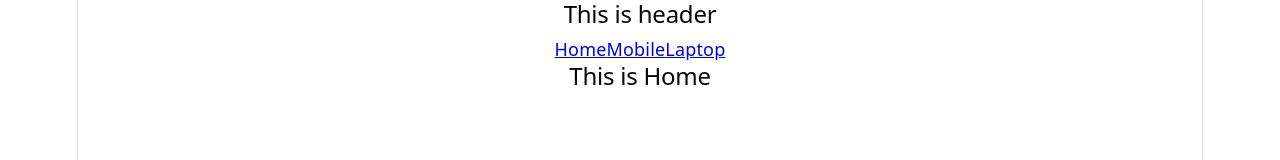
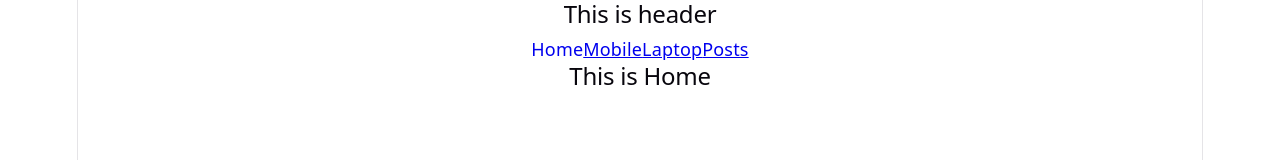
Before and after one commit to Sakibur59/explore-react-router, a React (Vite) app: page / in a window 1280 px wide. Shown: the top 160 px of the page. Built offline with nearby package versions, Linux system fonts and the light colour scheme.

Commit message:
data loader API fetch added

```diff
--- a/src/Components/Header/Header.jsx
+++ b/src/Components/Header/Header.jsx
@@ -1,14 +1,20 @@
 import React from 'react';
-import { Link } from 'react-router';
+import { Link, NavLink } from 'react-router';
+
 
 const Header = () => {
     return (
         <div>
             <h2>This is header</h2>
             <nav>
-                <Link to='/'>Home</Link>
+                {/* <Link to='/'>Home</Link>
                 <Link to='/mobiles'>Mobile</Link>
-                <Link to='/laptops'>Laptop</Link>
+                <Link to='/laptops'>Laptop</Link> */}
+
+                <NavLink to='/'>Home</NavLink>
+                <NavLink to='/mobiles'>Mobile</NavLink>
+                <NavLink to='/laptops'>Laptop</NavLink>
+                <NavLink to='/posts'>Posts</NavLink>
             </nav>
         </div>
     );
--- /dev/null
+++ b/src/Components/Posts/Posts.jsx
@@ -0,0 +1,13 @@
+import React from 'react';
+import { useLoaderData } from 'react-router';
+
+const Posts = () => {
+    const post = useLoaderData();
+    return (
+        <div>
+            <h2>There are my posts {post.length}</h2>
+        </div>
+    );
+};
+
+export default Posts;
--- /dev/null
+++ b/src/Components/Root/Root.css
@@ -0,0 +1,3 @@
+nav a.active {
+    text-decoration: dashed;
+}
--- a/src/Components/Root/Root.jsx
+++ b/src/Components/Root/Root.jsx
@@ -1,6 +1,7 @@
 import React from 'react';
 import { Outlet } from 'react-router';
 import Header from '../Header/Header';
+import './Root.css'
 
 const Root = () => {
     return (
--- a/src/main.jsx
+++ b/src/main.jsx
@@ -9,6 +9,7 @@ import Root from './Components/Root/Root.jsx';
 import Home from './Components/Home/Home.jsx';
 import Mobile from './Components/Mobile/Mobile.jsx';
 import Laptop from './Components/Laptop/Laptop.jsx';
+import Posts from './Components/Posts/Posts.jsx';
 const router = createBrowserRouter([
   {
     path: "/",
@@ -30,6 +31,11 @@ const router = createBrowserRouter([
     path:'app',
     Component:App,
     // element:<App></App> element akare lhikle tag akare dite hobe. component akare dile just component r nam
+  },
+  {
+    path:'posts',
+    loader:() => fetch("https://jsonplaceholder.typicode.com/posts"),
+    Component:Posts
   }
 ]);
 
```
